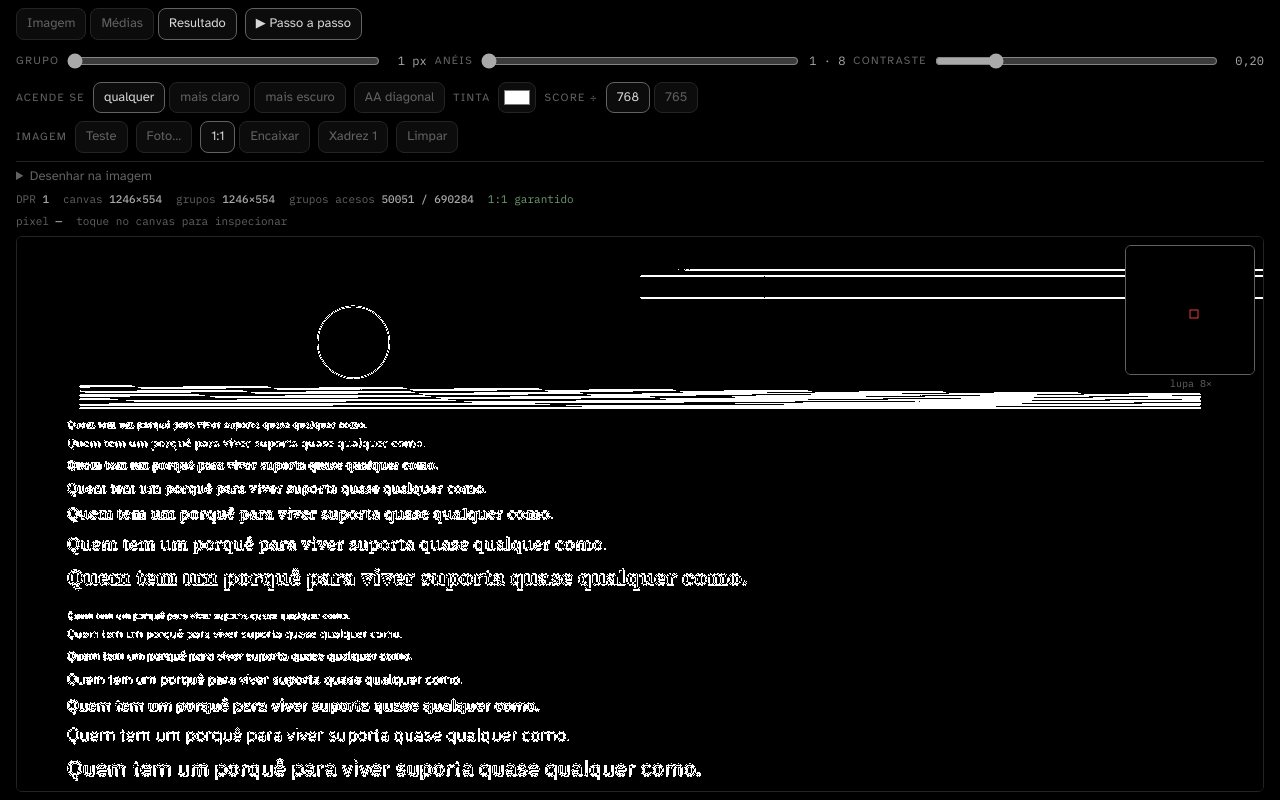
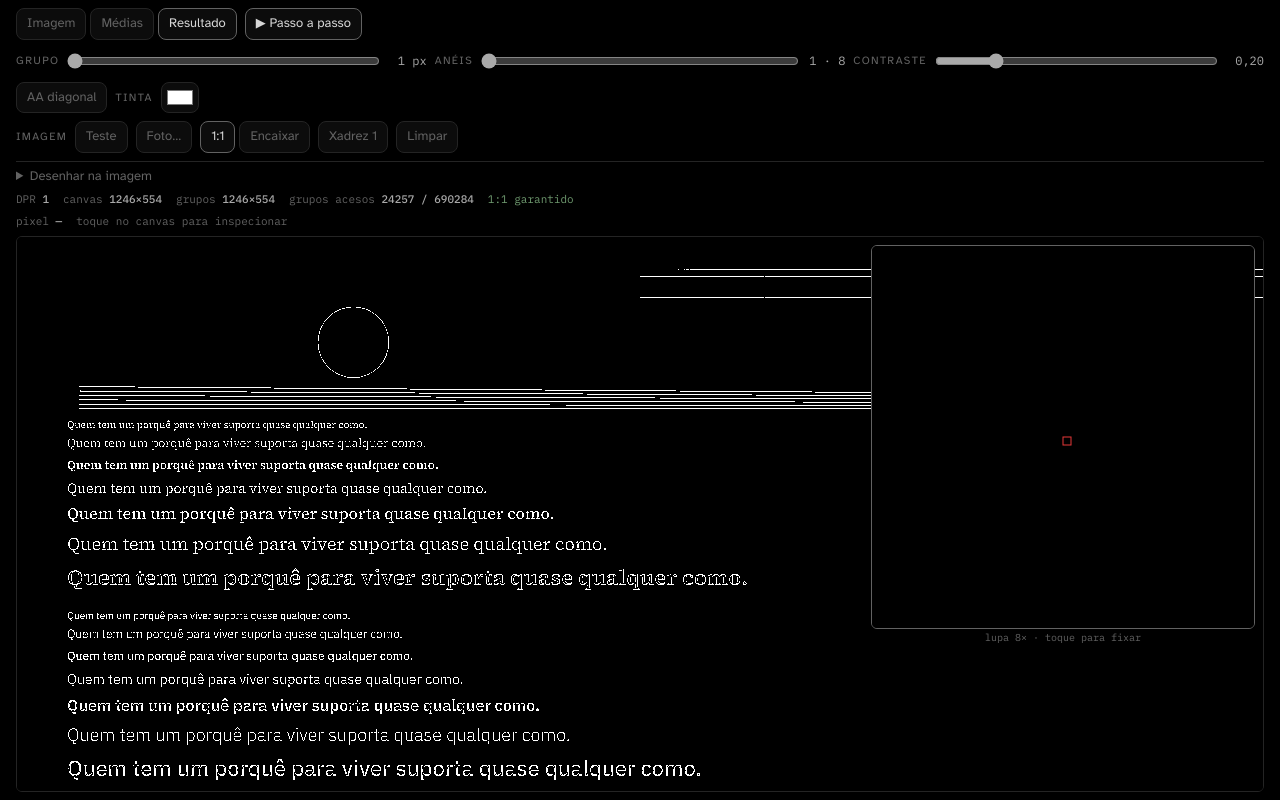
Before and after one commit to horaciosalles/e-inkify, a plain HTML site: page index.html in a window 1280 px wide. Drawn offline with Linux system fonts and the light colour scheme.

Commit message:
Fix polarity to bright, drop score divisor option, bigger sticky loupe
- Polarity is always "mais claro"; removed the polarity selector
- Score divisor fixed at 768; removed the 768/765 selector
- Loupe tripled to 384 CSS px (8x, ~48x48 physical px) and pinned to the
  tapped point instead of following mouse hover
- Rename pixel-exato.html to index.html

Co-Authored-By: Claude Opus 5.5 <noreply@anthropic.com>

```diff
--- a/pixel-exato.html
+++ b/index.html
@@ -47,8 +47,9 @@ input[type=color]{width:38px;height:31px;padding:3px;background:var(--panel);bor
 .ok{color:var(--ok)} .warn{color:var(--warn)}
 .stage{position:relative;flex:1 1 auto;min-height:120px;border:1px solid var(--line);border-radius:6px;overflow:hidden}
 #cv{display:block;width:100%;height:100%;touch-action:none;image-rendering:pixelated;cursor:crosshair;background:#000}
-#loupe{position:absolute;right:8px;top:8px;width:128px;height:128px;border:1px solid var(--muted);border-radius:6px;background:#000;image-rendering:pixelated;pointer-events:none}
-.lcap{position:absolute;right:8px;top:140px;font-family:var(--mono);font-size:10px;color:var(--muted);pointer-events:none;width:128px;text-align:center}
+.lwrap{position:absolute;right:8px;top:8px;width:min(384px,calc(100% - 16px));pointer-events:none}
+#loupe{display:block;width:100%;aspect-ratio:1;border:1px solid var(--muted);border-radius:6px;background:#000;image-rendering:pixelated;box-sizing:border-box}
+.lcap{font-family:var(--mono);font-size:10px;color:var(--muted);text-align:center;margin-top:2px}
 </style>
 
 <div class="bar">
@@ -68,19 +69,8 @@ input[type=color]{width:38px;height:31px;padding:3px;background:var(--panel);bor
   </div>
 
   <div class="r">
-    <span class="lab">acende se</span>
-    <div class="seg" role="radiogroup" aria-label="Polaridade">
-      <input type="radio" name="pol" id="poAny" value="any" checked><label for="poAny">qualquer</label>
-      <input type="radio" name="pol" id="poBr" value="bright"><label for="poBr">mais claro</label>
-      <input type="radio" name="pol" id="poDk" value="dark"><label for="poDk">mais escuro</label>
-    </div>
     <div class="seg"><input type="checkbox" id="aa"><label for="aa">AA diagonal</label></div>
     <label class="lab" for="ink">tinta</label><input type="color" id="ink" value="#ffffff">
-    <span class="lab">score ÷</span>
-    <div class="seg" role="radiogroup" aria-label="Divisor do score">
-      <input type="radio" name="div" id="d768" value="768" checked><label for="d768">768</label>
-      <input type="radio" name="div" id="d765" value="765"><label for="d765">765</label>
-    </div>
   </div>
 
   <div class="r">
@@ -132,8 +122,7 @@ input[type=color]{width:38px;height:31px;padding:3px;background:var(--panel);bor
 
 <div class="stage">
   <canvas id="cv" aria-label="Canvas em pixels físicos"></canvas>
-  <canvas id="loupe" aria-hidden="true"></canvas>
-  <div class="lcap">lupa 8×</div>
+  <div class="lwrap"><canvas id="loupe" aria-hidden="true"></canvas><div class="lcap">lupa 8× · toque para fixar</div></div>
 </div>
 
 <script>
@@ -154,7 +143,7 @@ input[type=color]{width:38px;height:31px;padding:3px;background:var(--panel);bor
   var lx=-1,ly=-1;
 
   // parâmetros da regra
-  var div=768,G=1,thr2=0.2,pol='any',RING=1,aa=false;
+  var DIV=768,G=1,thr2=0.2,RING=1,aa=false; // score do pixel = (R+G+B)/768
   var bx=0,by=0,bs=new Float32Array(0),bval=new Float32Array(0),blit=new Uint8Array(0),litBlocks=0;
   var bout=new Uint8Array(0),outLit=0,outGrey=0; // saída final: 0 apagado, 1 aceso, 2 cinza
 
@@ -205,7 +194,7 @@ input[type=color]{width:38px;height:31px;padding:3px;background:var(--panel);bor
   /* ---------- regra: grupo n×n contra a média dos vizinhos ---------- */
   function compute(){
     bx=Math.floor(W/G);by=Math.floor(H/G);
-    var n=bx*by,area=G*G*div,i,j,x,y;
+    var n=bx*by,area=G*G*DIV,i,j,x,y;
     bs=new Float32Array(n);bval=new Float32Array(n);blit=new Uint8Array(n);litBlocks=0;
     for(j=0;j<by;j++)for(i=0;i<bx;i++){var sum=0;
       for(y=0;y<G;y++){var row=(j*G+y)*W+i*G;
@@ -220,7 +209,7 @@ input[type=color]{width:38px;height:31px;padding:3px;background:var(--panel);bor
       var cnt=(x1-x0+1)*(y1-y0+1)-1,val=0;
       if(cnt>0){
         var tot=integ[(y1+1)*iw+x1+1]-integ[y0*iw+x1+1]-integ[(y1+1)*iw+x0]+integ[y0*iw+x0];
-        var d=s-(tot-s)/cnt;val=pol==='bright'?d:pol==='dark'?-d:Math.abs(d);
+        val=s-(tot-s)/cnt; // só acende o grupo mais claro que a média dos vizinhos
       }
       bval[idx]=val;
       if(cnt>0&&val>thr2){blit[idx]=1;litBlocks++}
@@ -250,7 +239,7 @@ input[type=color]{width:38px;height:31px;padding:3px;background:var(--panel);bor
       d32.fill(BG);
       for(j=0;j<by;j++)for(i=0;i<bx;i++){
         var c;
-        if(view==='grid'){var g=Math.min(255,Math.round(bs[j*bx+i]*div/3));c=0xFF000000|(g<<16)|(g<<8)|g}
+        if(view==='grid'){var g=Math.min(255,Math.round(bs[j*bx+i]*DIV/3));c=0xFF000000|(g<<16)|(g<<8)|g}
         else{var st=bout[j*bx+i];if(!st)continue;c=st===2?OUTH:OUT}
         for(y=0;y<G;y++){var row=(j*G+y)*W+i*G;for(x=0;x<G;x++)d32[row+x]=c}
       }
@@ -332,21 +321,23 @@ input[type=color]{width:38px;height:31px;padding:3px;background:var(--panel);bor
   cv.addEventListener('pointermove',function(ev){
     var evs=(ev.getCoalescedEvents&&ev.getCoalescedEvents())||[];if(!evs.length)evs=[ev];
     var s=+radio('bs'),c=radio('tool')==='erase'?BG:INK;
+    // lupa e leitura ficam presas ao ponto tocado; só andam enquanto o dedo ou botão está pressionado
+    if(!drawing&&!inspecting)return;
     for(var k=0;k<evs.length;k++){var p=toDev(evs[k]);lx=p[0];ly=p[1];
       if(drawing){line(lastX,lastY,p[0],p[1],s,c);lastX=p[0];lastY=p[1]}}
-    if(drawing||inspecting||ev.pointerType==='mouse')readout(lx,ly);
+    readout(lx,ly);
     if(drawing)update();else drawLoupe();
   });
   function stop(){drawing=false;inspecting=false}
   cv.addEventListener('pointerup',stop);cv.addEventListener('pointercancel',stop);
 
-  /* ---------- lupa: 16×16 px físicos a 8× ---------- */
+  /* ---------- lupa: até 48×48 px físicos, cada um com 8 px do CSS ---------- */
   function drawLoupe(){
-    var d=window.devicePixelRatio||1,size=Math.round(128*d);
+    var d=window.devicePixelRatio||1,css=lp.parentNode.clientWidth||384,n=Math.max(2,Math.floor(css/16)*2),size=Math.round(css*d);
     if(lp.width!==size){lp.width=size;lp.height=size}
     lctx.imageSmoothingEnabled=false;lctx.fillStyle='#000';lctx.fillRect(0,0,size,size);
     if(!W)return;
-    var n=16,cx=lx<0?W>>1:lx,cy=ly<0?H>>1:ly;
+    var cx=lx<0?W>>1:lx,cy=ly<0?H>>1:ly;
     lctx.drawImage(cv,cx-n/2,cy-n/2,n,n,0,0,size,size);
     var c=size/n;lctx.strokeStyle='rgba(255,64,64,.9)';lctx.lineWidth=Math.max(1,Math.round(d));
     lctx.strokeRect(Math.round(c*n/2),Math.round(c*n/2),Math.round(c),Math.round(c));
@@ -354,7 +345,7 @@ input[type=color]{width:38px;height:31px;padding:3px;background:var(--panel);bor
 
   /* ---------- controles ---------- */
   function readParams(){
-    div=+radio('div');G=+$('grp').value;thr2=+$('thr2').value;pol=radio('pol');aa=$('aa').checked;
+    G=+$('grp').value;thr2=+$('thr2').value;aa=$('aa').checked;
     $('vGrp').textContent=G+' px';
     RING=+$('ring').value;var w=2*RING+1;$('vRing').textContent=RING+' · '+(w*w-1);$('vThr2').textContent=fmt(thr2,2);
   }
@@ -366,7 +357,7 @@ input[type=color]{width:38px;height:31px;padding:3px;background:var(--panel);bor
   }
   $('ink').addEventListener('input',function(){setInk();render()});
   ['grp','thr2','ring'].forEach(function(id){$(id).addEventListener('input',function(){readParams();update()})});
-  document.querySelectorAll('input[name=div],input[name=view],input[name=pol],#aa').forEach(function(e){e.addEventListener('change',function(){readParams();update()})});
+  document.querySelectorAll('input[name=view],#aa').forEach(function(e){e.addEventListener('change',function(){readParams();update()})});
   document.querySelectorAll('input[name=fit]').forEach(function(e){e.addEventListener('change',function(){if(srcKind==='photo'){paintSource();update()}})});
   $('tsize').addEventListener('input',function(){$('vts').textContent=this.value+' px'});
   $('bTest').addEventListener('click',function(){srcKind='test';paintSource();update()});
```
Also changed, not shown: 1 other file.
